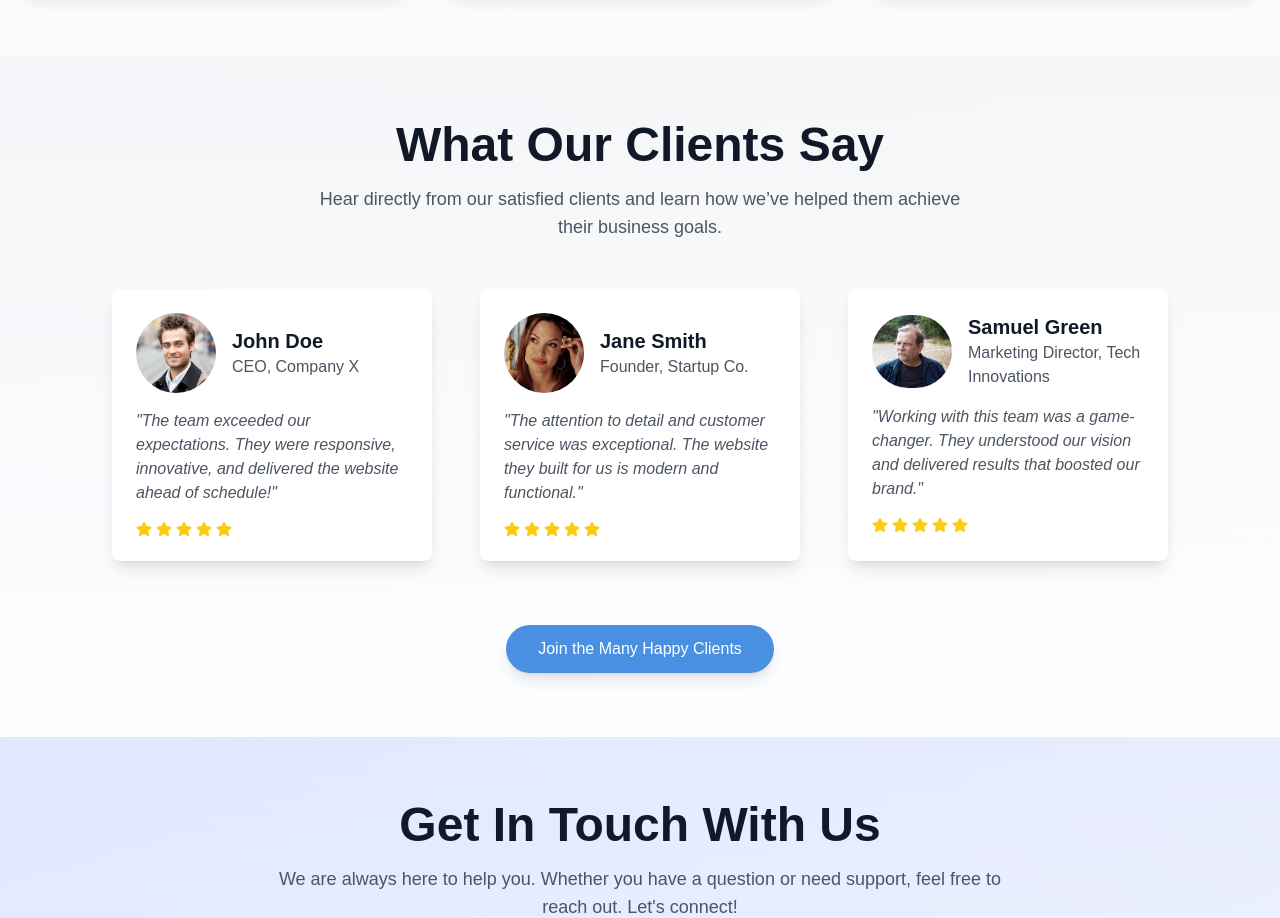
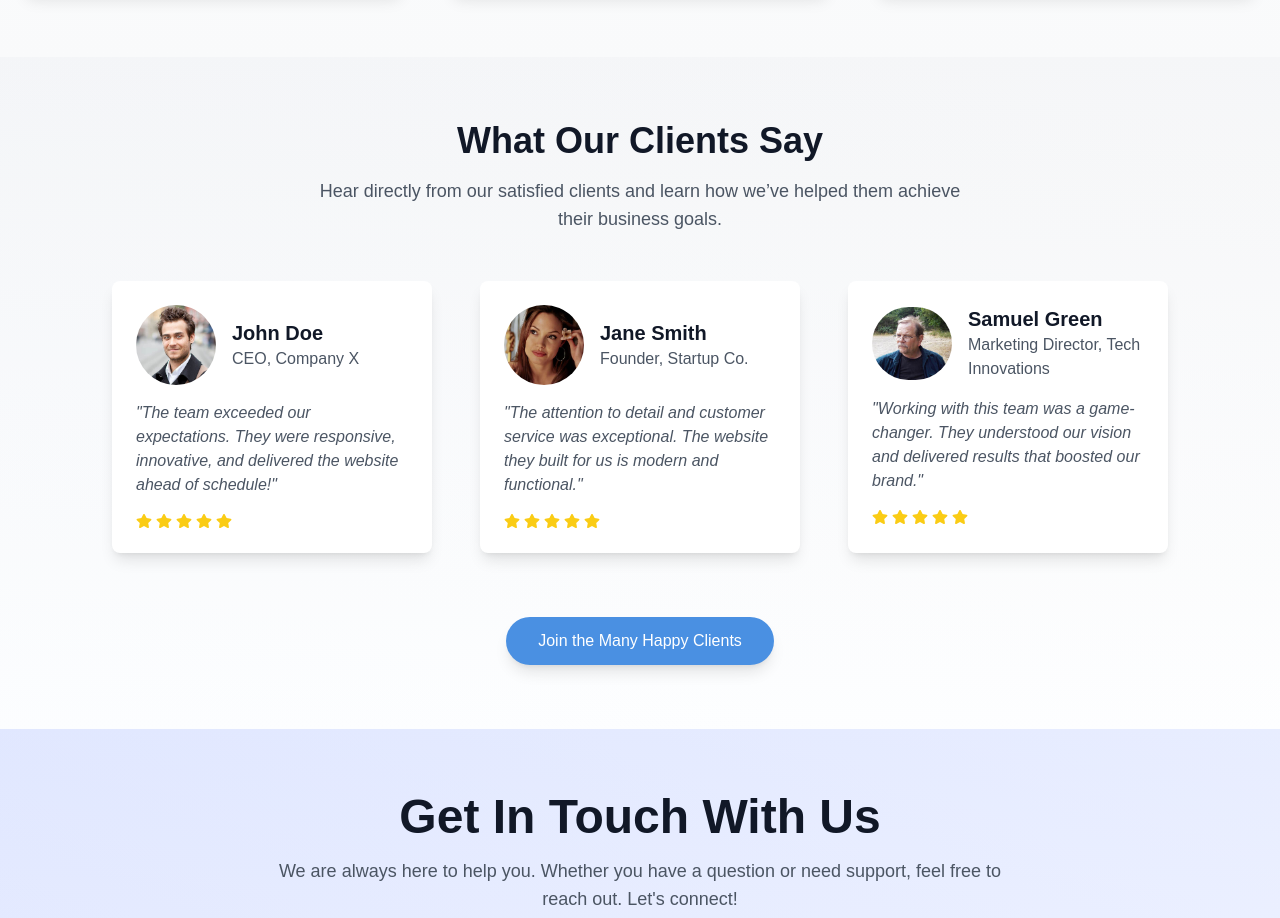
Before and after one commit to PRIYANSHUSINGH2003/Web-Service-website-, a Next.js app: page / in a window 1280 px wide. Shown: the part 3560-4478 px from the top of the page. Built offline with nearby package versions, Linux system fonts and the light colour scheme.

Commit message:
Update Testimonials.js

```diff
--- a/components/Testimonials.js
+++ b/components/Testimonials.js
@@ -10,7 +10,7 @@ const Testimonials = () => {
             <div className="container mx-auto px-6 relative z-10">
                 {/* Section Header */}
                 <div className="text-center mb-12 animate-fade-in-down">
-                    <h2 className="text-5xl font-bold text-gray-900">What Our Clients Say</h2>
+                    <h2 className="text-4xl font-bold text-gray-900">What Our Clients Say</h2>
                     <p className="mt-4 text-lg text-gray-600 max-w-2xl mx-auto">
                         Hear directly from our satisfied clients and learn how we’ve helped them achieve their business goals.
                     </p>
```
